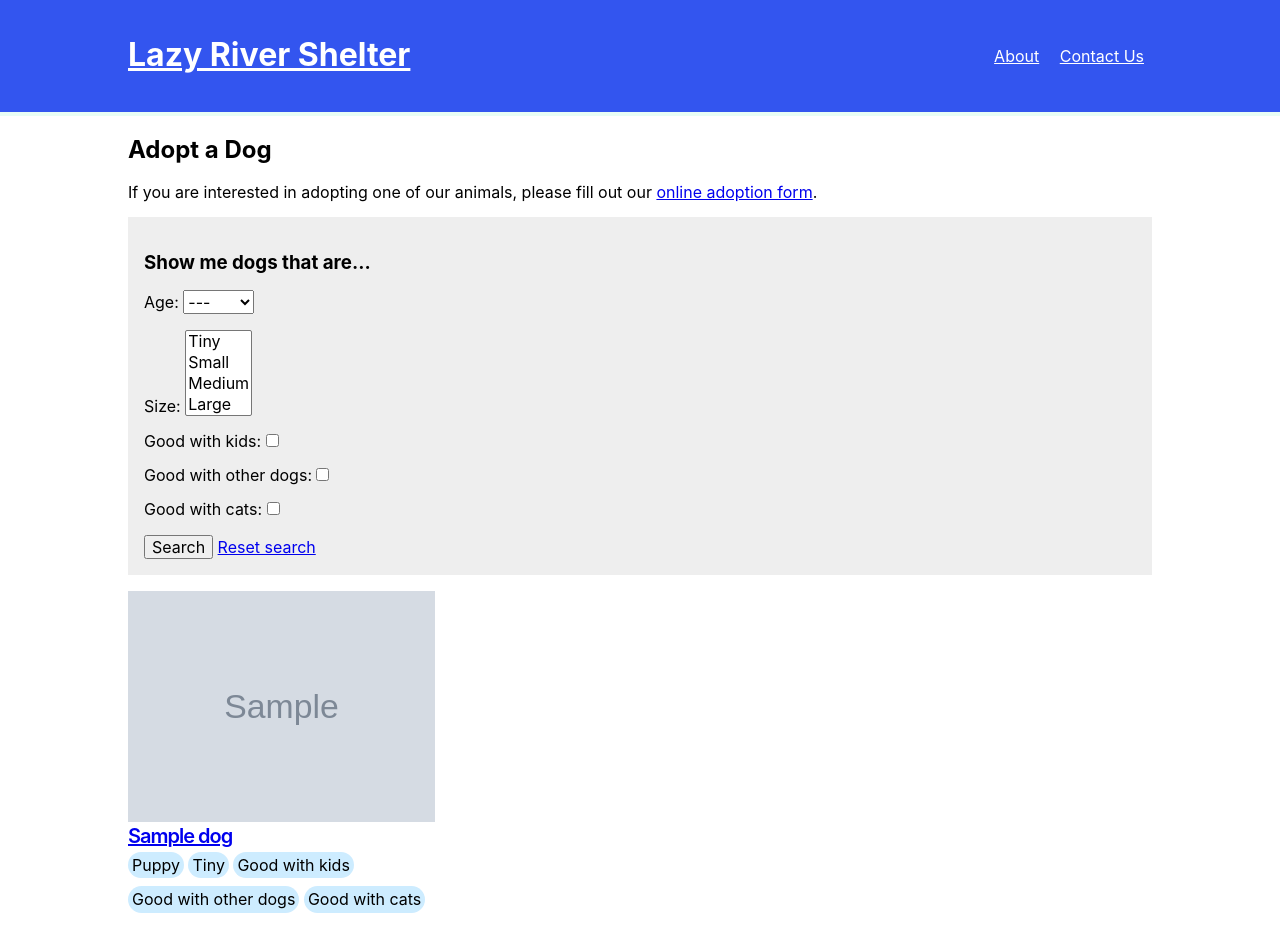
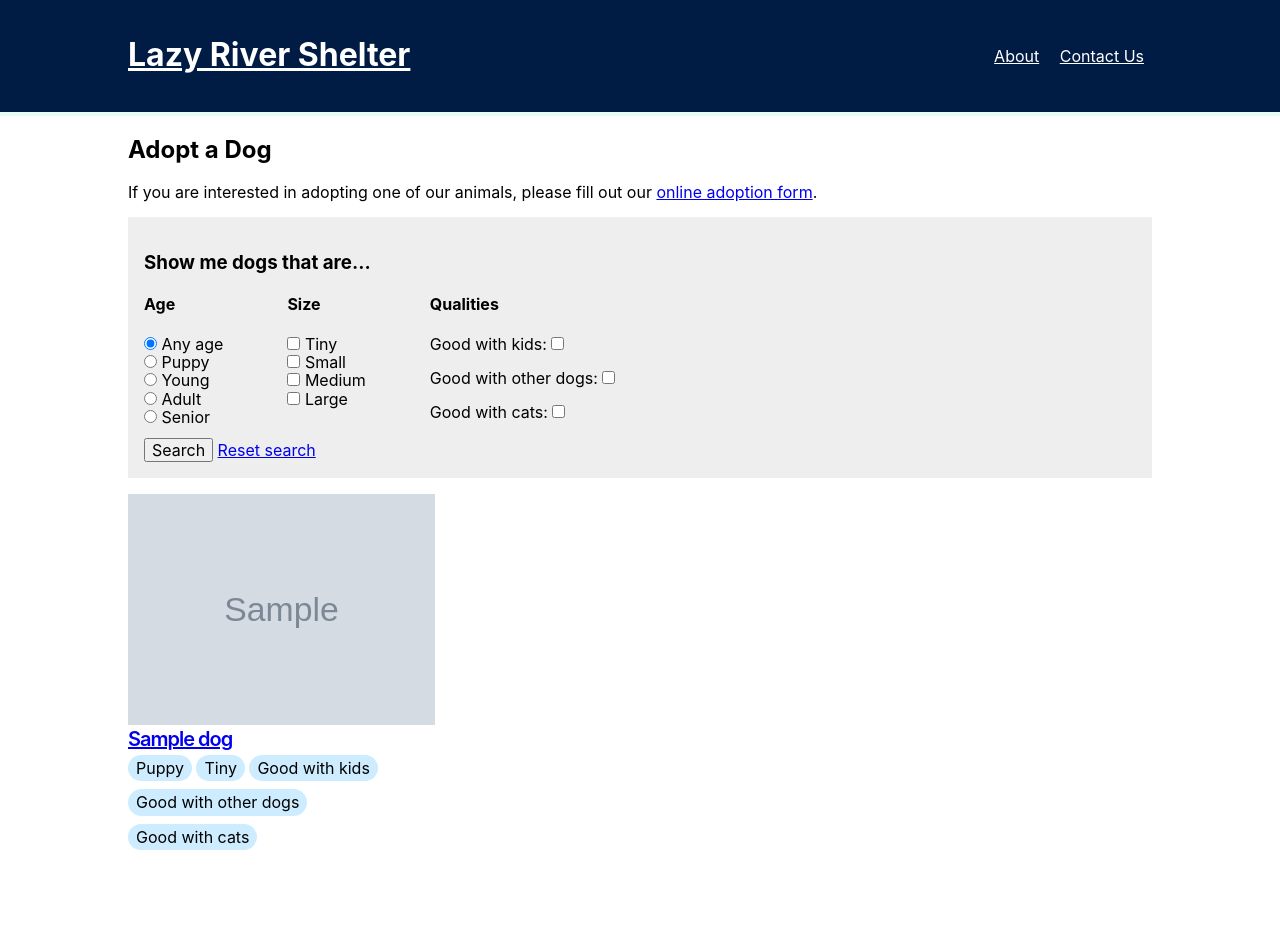
Before and after one commit to momentum-cohort-2018-10/kb, a Django app: page / in a window 1280 px wide. After the commit the page ends 850 px from the top, so only its background shows below. Run offline with Django 3.2, Linux system fonts and the light colour scheme; tables that the repository leaves empty hold one stand-in row (values such as "Sample post"); grey boxes marked "Sample" are stand-in pictures.

Commit message:
Make pet search form work

```diff
--- a/w3/examples/shelter/django/pets/forms.py
+++ b/w3/examples/shelter/django/pets/forms.py
@@ -5,10 +5,14 @@ from pets.models import DOG_AGE_CHOICES, DOG_SIZE_CHOICES
 class SearchForm(forms.Form):
     age = forms.ChoiceField(
         label="Age",
-        choices=((None, '---'), ) + DOG_AGE_CHOICES,
+        widget=forms.widgets.RadioSelect,
+        choices=((None, "Any age"), ) + DOG_AGE_CHOICES,
         required=False)
     size = forms.MultipleChoiceField(
-        label="Size", choices=DOG_SIZE_CHOICES, required=False)
+        widget=forms.widgets.CheckboxSelectMultiple,
+        label="Size",
+        choices=DOG_SIZE_CHOICES,
+        required=False)
     good_with_kids = forms.BooleanField(label="Good with kids", required=False)
     good_with_dogs = forms.BooleanField(
         label="Good with other dogs", required=False)
--- a/w3/examples/shelter/django/pets/templates/pets/base.html
+++ b/w3/examples/shelter/django/pets/templates/pets/base.html
@@ -10,7 +10,7 @@
 </head>
 
 <body class="sans-serif">
-  <header class="pv3 bg-shelter-blue white bb bw2 b--washed-green">
+  <header class="pv3 bg-navy white bb bw2 b--washed-green">
     <div class="flex justify-between items-center mw8 center">
       <h1 class="site-logo"><a class="white" href="/">{{ shelter_name }}</a></h1>
       <nav class="main-menu">
--- a/w3/examples/shelter/django/pets/templates/pets/index.html
+++ b/w3/examples/shelter/django/pets/templates/pets/index.html
@@ -10,10 +10,68 @@
     <section class="search pa3 bg-light-gray">
       <h3 class="search__title mb0">Show me dogs that are...</h3>
       <form method="GET" action="{% url 'dog_list' %}">
-      {{ search_form.as_p }}
+      <div class="flex">
+        <div class="mr5">
+          <h4><label for="{{ search_form.age.id_for_label }}">Age</label></h4>
+          {{ search_form.age.errors }}
+          {% for radio in search_form.age %}
+            <div>
+                {{ radio }}
+            </div>
+          {% endfor %}
+        </div>
+        <div class="mr5">
+          <h4><label for="{{ search_form.size.id_for_label }}">Size</label></h4>
+          {{ search_form.size.errors }}
+          {% for checkbox in search_form.size %}
+            <div>
+                {{ checkbox }}
+            </div>
+          {% endfor %}
+        </div>
+        <div class="mr5">
+          <h4>Qualities</h4>
+          <p>
+            {{ search_form.good_with_kids.label_tag }}
+            {{ search_form.good_with_kids }}
+          </p>
+          <p>
+            {{ search_form.good_with_dogs.label_tag }}
+            {{ search_form.good_with_dogs }}
+          </p>
+          <p>
+            {{ search_form.good_with_cats.label_tag }}
+            {{ search_form.good_with_cats }}
+          </p>
+        </div>
+      </div>
       <button type="submit">Search</button>
       <a href="{% url "dog_list" %}">Reset search</a>
       </form>
+      {% comment %} <form class="search__form flex">
+        <div class="search__choice mr5">
+          <h4>Age</h4>
+          <label class="db"><input class="mr1" type="radio" name="age_choice" value="puppy">Puppy</label>
+          <label class="db"><input class="mr1" type="radio" name="age_choice" value="young">Young</label>
+          <label class="db"><input class="mr1" type="radio" name="age_choice" value="adult">Adult</label>
+          <label class="db"><input class="mr1" type="radio" name="age_choice" value="senior">Senior</label>
+          <label class="db"><input class="mr1" type="radio" name="age_choice" value="all" checked="checked">All</label>
+        </div>
+        <div class="search__choice mr5">
+          <h4>Size</h4>
+          <label class="db"><input class="mr1" type="checkbox" name="size_choice" value="tiny">Tiny</label>
+          <label class="db"><input class="mr1" type="checkbox" name="size_choice" value="small">Small</label>
+          <label class="db"><input class="mr1" type="checkbox" name="size_choice" value="medium">Medium</label>
+          <label class="db"><input class="mr1" type="checkbox" name="size_choice" value="large">Large</label>
+        </div>
+        <div class="search__choice mr5">
+          <h4>Personality Traits</h4>
+          <label class="db"><input class="mr1" type="checkbox" name="personality_choice" value="kids">Good with kids</label>
+          <label class="db"><input class="mr1" type="checkbox" name="personality_choice" value="dogs">Good with other
+            dogs</label>
+          <label class="db"><input class="mr1" type="checkbox" name="personality_choice" value="cats">Good with cats</label>
+        </div>
+      </form> {% endcomment %}
     </section>
     <section>
       <div class="flex flex-wrap">
@@ -32,7 +90,7 @@
             </div>
             <div>
               {% for quality in dog.get_qualities %}
-              <span class="br-pill pa1 dib mv1 bg-lightest-blue">{{ quality }}</span>
+              <span class="br-pill pv1 ph2 dib mv1 bg-lightest-blue">{{ quality }}</span>
               {% endfor %}
             </div>
           </div>
```
